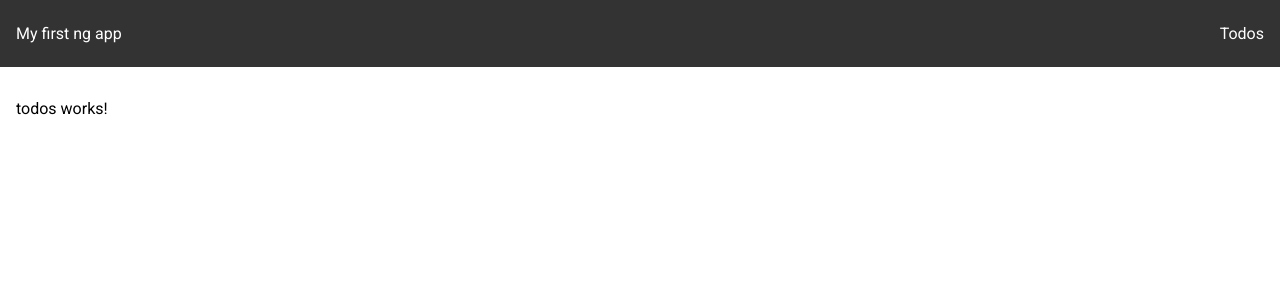
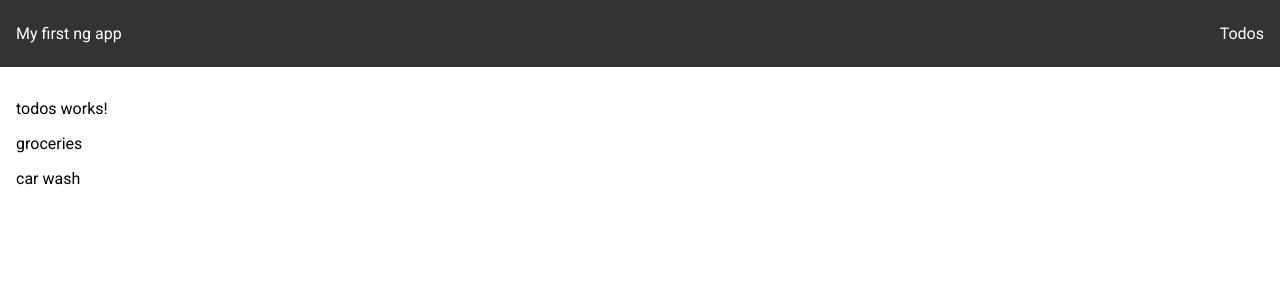
Before and after one commit to armank8/angular-playground, an Angular app in the folder first-ng-app/: page /todos in a window 1280 px wide. Shown: the top 300 px of the page. Built offline with nearby package versions, Linux system fonts and the light colour scheme.

Commit message:
todos service

```diff
--- a/first-ng-app/src/app/components/header/header.component.ts
+++ b/first-ng-app/src/app/components/header/header.component.ts
@@ -1,11 +1,13 @@
 import { Component, signal } from '@angular/core';
 import { RouterLink } from '@angular/router';
+import { TodosService } from '../../services/todos.service';
 
 @Component({
   selector: 'app-header',
   imports: [RouterLink],
   templateUrl: './header.component.html',
-  styleUrl: './header.component.scss'
+  styleUrl: './header.component.scss',
+  // providers:[TodosService]
 })
 export class HeaderComponent {
   title = 'My first ng app';
--- /dev/null
+++ b/first-ng-app/src/app/components/todo-item/todo-item.component.html
@@ -0,0 +1 @@
+<p>todo-item works!</p>
--- /dev/null
+++ b/first-ng-app/src/app/model/todo.type.ts
@@ -0,0 +1,6 @@
+export type Todo = {
+  userId: number;
+  completed: boolean;
+  title: string;
+  id: number;
+};
--- /dev/null
+++ b/first-ng-app/src/app/services/todos.service.ts
@@ -0,0 +1,23 @@
+import { Injectable } from '@angular/core';
+import { Todo } from '../model/todo.type';
+
+@Injectable({
+  providedIn: 'root',
+})
+export class TodosService {
+  todoItems: Array<Todo> = [
+    {
+      title: 'groceries',
+      id: 0,
+      userId: 1,
+      completed: false,
+    },
+    {
+      title: 'car wash',
+      id: 1,
+      userId: 1,
+      completed: false,
+    },
+  ];
+  constructor() {}
+}
--- a/first-ng-app/src/app/todos/todos.component.html
+++ b/first-ng-app/src/app/todos/todos.component.html
@@ -1 +1,6 @@
 <p>todos works!</p>
+<!-- <p>{{ todoItems()[0].title }}</p> -->
+
+@for (todo of todoItems(); track todo.id) {
+<p>{{ todo.title }}</p>
+}
--- a/first-ng-app/src/app/todos/todos.component.ts
+++ b/first-ng-app/src/app/todos/todos.component.ts
@@ -1,11 +1,19 @@
-import { Component } from '@angular/core';
+import { Component, inject, OnInit, signal } from '@angular/core';
+import { TodosService } from '../services/todos.service';
+import { Todo } from '../model/todo.type';
 
 @Component({
   selector: 'app-todos',
   imports: [],
   templateUrl: './todos.component.html',
-  styleUrl: './todos.component.scss'
+  styleUrl: './todos.component.scss',
 })
-export class TodosComponent {
+export class TodosComponent implements OnInit {
+  todoService = inject(TodosService);
+  todoItems = signal<Array<Todo>>([]);
 
+  ngOnInit(): void {
+    console.log(this.todoService.todoItems);
+    this.todoItems.set(this.todoService.todoItems);
+  }
 }
```
Also changed, not shown: first-ng-app/src/app/components/todo-item/todo-item.component.ts (added, +11 -0 lines), first-ng-app/src/app/components/todo-item/todo-item.component.scss (added), 2 other files (tests, documents, lock files or other folders).
